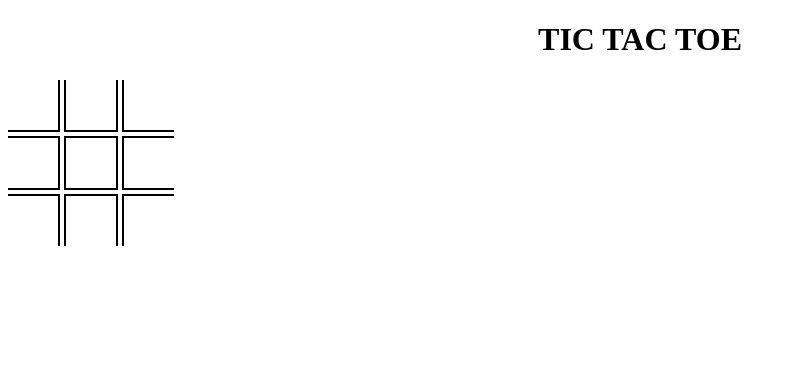
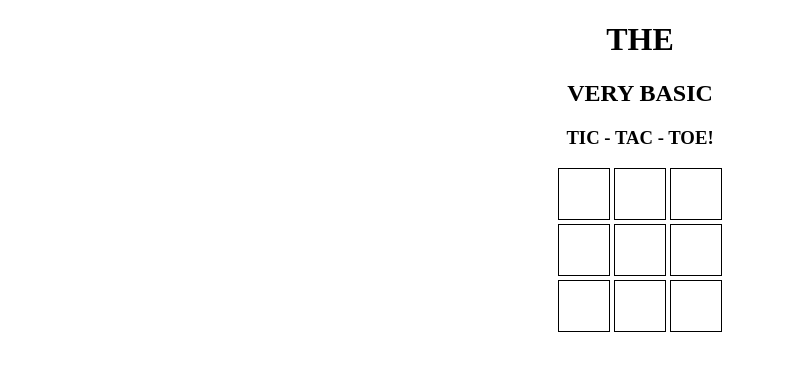
Before and after one commit to SparkPlug911/TictacToe, a plain HTML site: page index.html in a window 1280 px wide. Shown: the whole page, without its empty margins (0-796 px from the left). Drawn offline with Linux system fonts and the light colour scheme.

Commit message:
Update index.html

```diff
--- a/index.html
+++ b/index.html
@@ -1,52 +1,42 @@
 <!DOCTYPE HTML>
 <html>
 	<head>
-		<title>Tic tac toe</title>
-		<link href = "main.css" type = "text/css" rel = "stylesheet">
-		</head>
-	<body>
-		<center>
-			<h1>TIC TAC TOE</h1>
-		<div class = "box">
-			<canvas id = "canvas1" style = "width: 50px; height : 50px; border : 2px solid black;border-top : none; border-left : none;" onclick = "canvasClicked(1)"></canvas>
-			<canvas id = "canvas2" style = "width: 50px; height : 50px; border : 2px solid black; border-top : none" onclick = "canvasClicked(2)"></canvas>
-			<canvas id = "canvas3" style = "width: 50px; height : 50px; border : 2px solid black;border-top : none; border-right : none;" onclick = "canvasClicked(3)"></canvas><br>
-			<canvas id = "canvas4" style = "width:50px; height : 50px; border : 2px solid black;border-left : none;" onclick = "canvasClicked(4)"></canvas>
-			<canvas id = "canvas5" style = "width: 50px; height : 50px; border : 2px solid black" onclick = "canvasClicked(5)"></canvas>
-			<canvas id = "canvas6" style = "width: 50px; height : 50px; border : 2px solid black;border-right : none;" onclick = "canvasClicked(6)"></canvas><br>
-			<canvas id = "canvas7" style = "width: 50px; height : 50px; border : 2px solid black;border-bottom : none; border-left : none;" onclick = "canvasClicked(7)"></canvas>
-			<canvas id = "canvas8" style = "width: 50px; height : 50px; border : 2px solid black;border-bottom : none;" onclick = "canvasClicked(8)"></canvas>
-			<canvas id = "canvas9" style = "width: 50px; height : 50px; border : 2px solid black;border-bottom : none; border-right : none;" onclick = "canvasClicked(9)"></canvas>
-			</div>
-		</center>
-	<script type = "text/javascript">
+		<link rel="stylesheet" type="text/css" href="main.css"/>
+		<script type="text/javascript">
+
+		//Global Variables
 		var painted;
 		var content;
 		var winningCombinations;
-	var cxt;
-	var c;
 		var turn = 0;
 		var theCanvas;
+		var c;
+		var cxt;
+		var squaresFilled = 0;
 		var w;
 		var y;
-	var squaresFilled = 0;
 
-	window.onload = function(){
+		//Instanciate Arrays
+		window.onload=function(){
+
 			painted = new Array();
 			content = new Array();
 			winningCombinations = [[0,1,2],[3,4,5],[6,7,8],[0,3,6],[1,4,7],[2,5,8],[0,4,8],[2,4,6]];
-		for(var l=0;l<=8;l++)
-		{
+
+			for(var l = 0; l <= 8; l++){
 			painted[l] = false;
-		content[l] = '';
+			content[l]='';
 			}
 		}
+
+		//Game methods
 		function canvasClicked(canvasNumber){
 			theCanvas = "canvas"+canvasNumber;
 			c = document.getElementById(theCanvas);
 			cxt = c.getContext("2d");
-		if(painted[canvasNumber-1] == false){
-			if(turn%2 == 0){
+
+			if(painted[canvasNumber-1] ==false){
+				if(turn%2==0){
 					cxt.beginPath();
 					cxt.moveTo(10,10);
 					cxt.lineTo(40,40);
@@ -54,50 +44,72 @@
 					cxt.lineTo(10,40);
 					cxt.stroke();
 					cxt.closePath();
-				content[canvasNumber -1] = 'X';
+					content[canvasNumber-1] = 'X';
 				}
+
 				else{
 					cxt.beginPath();
-				cxt.arc(25,25,20,0,Math.PI*2);
+					cxt.arc(25,25,20,0,Math.PI*2,true);
 					cxt.stroke();
 					cxt.closePath();
 					content[canvasNumber-1] = 'O';
 				}
+
 				turn++;
+				painted[canvasNumber-1] = true;
 				squaresFilled++;
-				painted[canvasNumber-1] = true;
-				winnerCheck(content[canvasNumber-1]);
-				if(squaresFilled == 9)
-				{
-				alert("The game is over!");
+				checkForWinners(content[canvasNumber-1]);
+
+				if(squaresFilled==9){
+					alert("THE GAME IS OVER!");
 					location.reload(true);
 				}
+
 			}
 			else{
-			alert("This box is already taken!");
+				alert("THAT SPACE IS ALREADY OCCUPIED WITH YOUR HEART!");
 			}
+
 		}
-			function winnerCheck(symbol){
-			for(var a = 0;a<winningCombinations.length;a++){
-			if(content[winningCombinations[a][0]]==symbol && content[winningCombinations[a][1]] == symbol && content[winningCombinations[a][2]] == symbol){
-			alert(symbol + " has won the game!");
+
+		function checkForWinners(symbol){
+
+			for(var a = 0; a < winningCombinations.length; a++){
+			if(content[winningCombinations[a][0]]==symbol&&content[winningCombinations[a][1]]==	symbol&&content[winningCombinations[a][2]]==symbol){
+				alert(symbol+ " WON!");
 				playAgain();
 			}
 			}
+
 		}
+
 		function playAgain(){
-			y = confirm("Play again?");
+			y=confirm("PLAY AGAIN?");
 			if(y==true){
-			alert("Initiating Play again..");
+				alert("OKAY! ^^/>");
 				location.reload(true);
 			}
-			else
-			{
-			alert("So long!");
+			else{
+				alert("SO LONG,SUCKER!");
 		}
+
 		}
+
+
 		</script>
-
+	</head>
+	<body>
+		<div id ="box">
+			<h1>THE</h1><h2> VERY BASIC</h2><h3> TIC - TAC - TOE!</h3>
+			<canvas id = "canvas1"  width="50" height="50" style="border:1px solid black" onclick="canvasClicked(1)"></canvas>
+			<canvas id = "canvas2"  width="50" height="50" style="border:1px solid black" onclick="canvasClicked(2)"></canvas>
+			<canvas id = "canvas3"  width="50" height="50" style="border:1px solid black" onclick="canvasClicked(3)"></canvas><br/>
+			<canvas id = "canvas4"  width="50" height="50" style="border:1px solid black" onclick="canvasClicked(4)"></canvas>
+			<canvas id = "canvas5"  width="50" height="50" style="border:1px solid black" onclick="canvasClicked(5)"></canvas>
+			<canvas id = "canvas6"  width="50" height="50" style="border:1px solid black" onclick="canvasClicked(6)"></canvas><br/>
+			<canvas id = "canvas7"  width="50" height="50" style="border:1px solid black" onclick="canvasClicked(7)"></canvas>
+			<canvas id = "canvas8"  width="50" height="50" style="border:1px solid black" onclick="canvasClicked(8)"></canvas>
+			<canvas id = "canvas9"  width="50" height="50" style="border:1px solid black" onclick="canvasClicked(9)"></canvas>
+		</div>
 	</body>
-
 </html>
```
Lines whose indentation alone changed are shown as unchanged.
